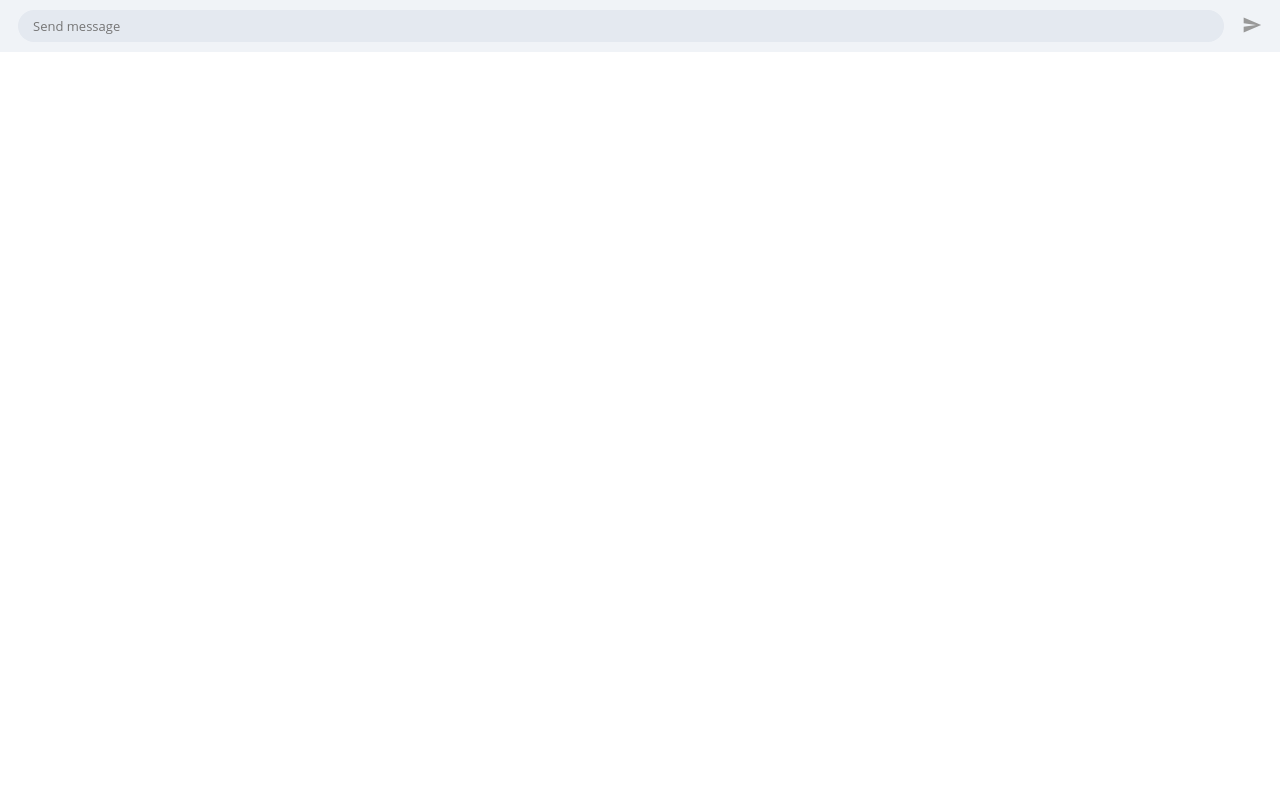
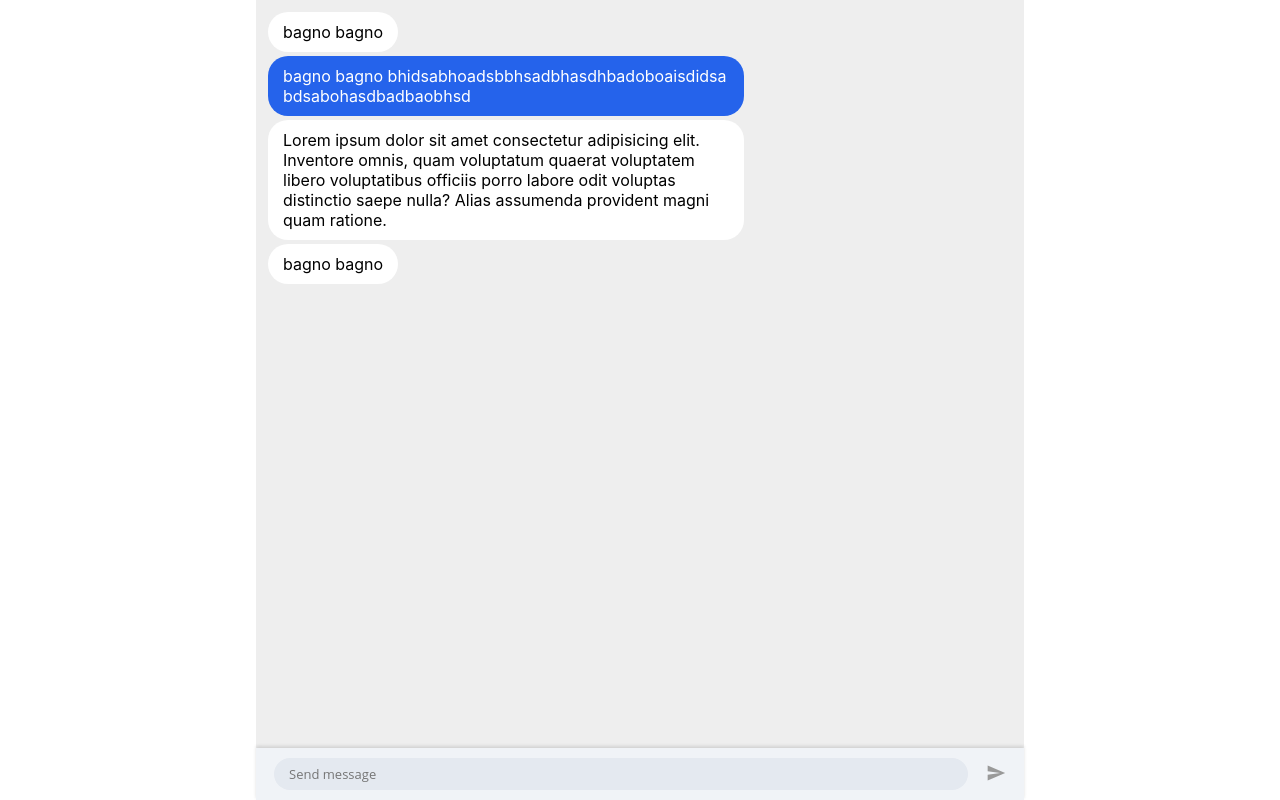
Before and after one commit to Fifus17/Weather-ChatBot, a React (Create React App) app in the folder Frontend/: page / in a window 1280 px wide. Built offline with nearby package versions, Linux system fonts and the light colour scheme.

Commit message:
chat +- works locally

```diff
--- a/Frontend/src/Components/Chat.css
+++ b/Frontend/src/Components/Chat.css
@@ -0,0 +1,20 @@
+.chat-container {
+    background-color: #eee;
+    height: 100vh;
+    width: 60vw;
+    position: relative;
+    left: 20vw;
+}
+
+.chat-wrapper {
+    position: absolute;
+    bottom: 0px;
+    width: 100%;
+}
+
+.chat-message-container {
+    margin: 0px;
+    padding: 10px;
+    position: relative;
+    max-height: 100%;
+}
--- a/Frontend/src/Components/Chat.js
+++ b/Frontend/src/Components/Chat.js
@@ -1,13 +1,56 @@
+import React, { useState } from "react";
 
 import MessageInput from "./MessageInput";
 import "./Chat.css"
+import Message from "./Message";
 
 const Chat = () => {
 
+    const [message, setMessage] = useState('');
+    const [buttonColor, setButtonColor] = useState('#999999');
+
+    const textareaHandler = (event) => {
+        setMessage(event.target.value);
+        if (event.target.value.length > 0) setButtonColor('#2563eb');
+        else setButtonColor('#999999');
+    }
+
+    const enterPress = (e) => {
+        if (e.keyCode === 13 && e.shiftKey === false) {
+          e.preventDefault();
+          sendMessage();
+        }}
+
+    const sendMessage = () => {
+        setMessages([...messages, {text: message, isUser: true}]);
+        setMessage('');
+        setButtonColor('#999999')
+    }
+
+    let [messages, setMessages] = useState([
+        {
+            text: "bagno bagno",
+            isUser: false
+        },{
+            text: "bagno bagno bhidsabhoadsbbhsadbhasdhbadoboaisdidsa bdsabohasdbadbaobhsd",
+            isUser: true
+        }, {
+            text: "Lorem ipsum dolor sit amet consectetur adipisicing elit. Inventore omnis, quam voluptatum quaerat voluptatem libero voluptatibus officiis porro labore odit voluptas distinctio saepe nulla? Alias assumenda provident magni quam ratione.",
+            isUser: false
+        }, {
+            text: "bagno bagno",
+            isUser: false
+        }]);
+
     return (
         <div className="chat-container">
+            <div className="chat-message-container">
+                {messages.map((message, index) => {
+                return <Message key={index} text={message.text} isUser={message.isUser}/>
+                })}
+            </div>
             <div className="chat-wrapper">
-            <MessageInput/>
+                <MessageInput className="chat-message-input" message={message} textareaHandler={textareaHandler} sendMessage={sendMessage} buttonColor={buttonColor} enterPress={enterPress}/>
             </div>
         </div>
     )
--- /dev/null
+++ b/Frontend/src/Components/Message.css
@@ -0,0 +1,20 @@
+.message-text-wrapper {
+    background-color: #2563eb;
+    /* background-color: white; */
+    border-radius: 20px;
+    width: fit-content;
+    max-width: 60%;
+    text-align: left;
+    margin: 0px;
+    padding: 10px 15px;
+    color: white;
+    /* color: black; */
+}
+
+.message-text {
+    margin: 0px;
+}
+
+.message-wrapper {
+    padding: 2px;
+}
--- /dev/null
+++ b/Frontend/src/Components/Message.js
@@ -0,0 +1,27 @@
+
+import "./Message.css";
+
+const Message = (props) => {
+
+    // need some state to keep track of message alignment (user right, bot left)
+    // need some variable to keep track who sent the message that implies the alignment and colors
+
+    let colorText = "black";
+    let colorBackground = "white";
+
+    if(props.isUser){
+        colorText = "white";
+        colorBackground = "#2563eb";
+    }
+
+    return(
+
+        <div className="message-wrapper">
+            <div className="message-text-wrapper" style={{backgroundColor: colorBackground}}>
+                <p className="message-text" style={{color: colorText}}>{props.text}</p>
+            </div>
+        </div>
+    );
+}
+
+export default Message;
--- a/Frontend/src/Components/MessageInput.css
+++ b/Frontend/src/Components/MessageInput.css
@@ -7,7 +7,7 @@
     font-size: 13px;
     line-height: 18px;
     outline: none;
-    padding: 6px 14px 8px;
+    padding: 6px 14px;
     resize: none;
     width: 100%;
     overflow: hidden;
@@ -36,4 +36,7 @@
 .message-input-container {
     background: #f0f3f7;
     padding: 10px 18px;
+    -webkit-box-shadow: 0px -2px 3px rgba(50, 50, 50, 0.15);
+    -moz-box-shadow: 0px -2px 3px rgba(50, 50, 50, 0.15);
+    box-shadow: 0px -2px 3px rgba(50, 50, 50, 0.15);
 }
--- a/Frontend/src/Components/MessageInput.js
+++ b/Frontend/src/Components/MessageInput.js
@@ -3,17 +3,9 @@ import React, { useState } from 'react';
 import './MessageInput.css';
 
 // TODO add changing the border on blue when the textarea is clicked
-const MessageInput = () => {
+const MessageInput = (props) => {
 
-    const [message, setMessage] = useState('');
-    const [buttonColor, setButtonColor] = useState('#999999');
     const [borderColor, setBorderColor] = useState('1px solid transparent');
-
-    const textareaHandler = (event) => {
-        setMessage(event.target.value);
-        if (event.target.value.length > 0) setButtonColor('#2563eb');
-        else setButtonColor('#999999');
-    }
 
     const textareaBorderOn = (event) => {
         setBorderColor('1px solid #2563eb');
@@ -23,16 +15,11 @@ const MessageInput = () => {
         setBorderColor('1px solid transparent');
     }
 
-    const sendMessage = () => {
-        setMessage('');
-        setButtonColor('#999999')
-    }
-
     return (
         <div className="message-input-container">
             <div className="message-input-wrapper">
-                <textarea className='message-input-textarea' type="text" value={message} placeholder="Send message" style={{border: borderColor}} onChange={textareaHandler} onFocus={textareaBorderOn} onBlur={textareaBorderOff}/>
-                <button className="message-input-send-button" onClick={sendMessage}><svg xmlns="http://www.w3.org/2000/svg" overflow="visible" preserveAspectRatio="none" viewBox="0 0 24 24" width="20" height="20"><path fill={buttonColor} d="M2 21l21-9L2 3v7l15 2-15 2z"></path></svg></button>
+                <textarea className='message-input-textarea' type="text" value={props.message} placeholder="Send message" style={{border: borderColor}} onChange={props.textareaHandler} onKeyDown={props.enterPress} onFocus={textareaBorderOn} onBlur={textareaBorderOff}/>
+                <button className="message-input-send-button" onClick={props.sendMessage}><svg xmlns="http://www.w3.org/2000/svg" overflow="visible" preserveAspectRatio="none" viewBox="0 0 24 24" width="20" height="20"><path fill={props.buttonColor} d="M2 21l21-9L2 3v7l15 2-15 2z"></path></svg></button>
             </div>
         </div>
     );
```
